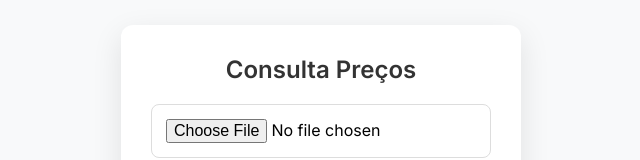
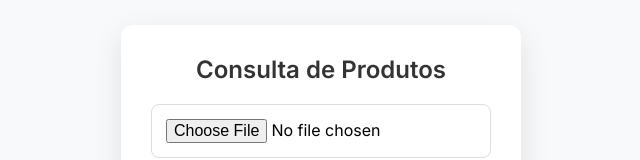
Before and after one commit to brunnochavez/buscapreco, a plain HTML site: page index.html in a window 1280 px wide. Shown: the part 166-326 px from the top of the page, without its empty margins (319-959 px from the left). Drawn offline with Linux system fonts and the light colour scheme.

Commit message:
Update index.html

```diff
--- a/index.html
+++ b/index.html
@@ -8,7 +8,7 @@
 </head>
 <body>
     <div class="container">
-        <h1>Consulta Preços</h1>
+        <h1>Consulta de Produtos</h1>
         <input type="file" id="excelFileInput" accept=".xlsx" />
         <input type="text" id="barcodeInput" placeholder="Escaneie ou digite o código de barras" />
         <button class="primary" onclick="searchProduct()">🔍 Pesquisar</button>
```
